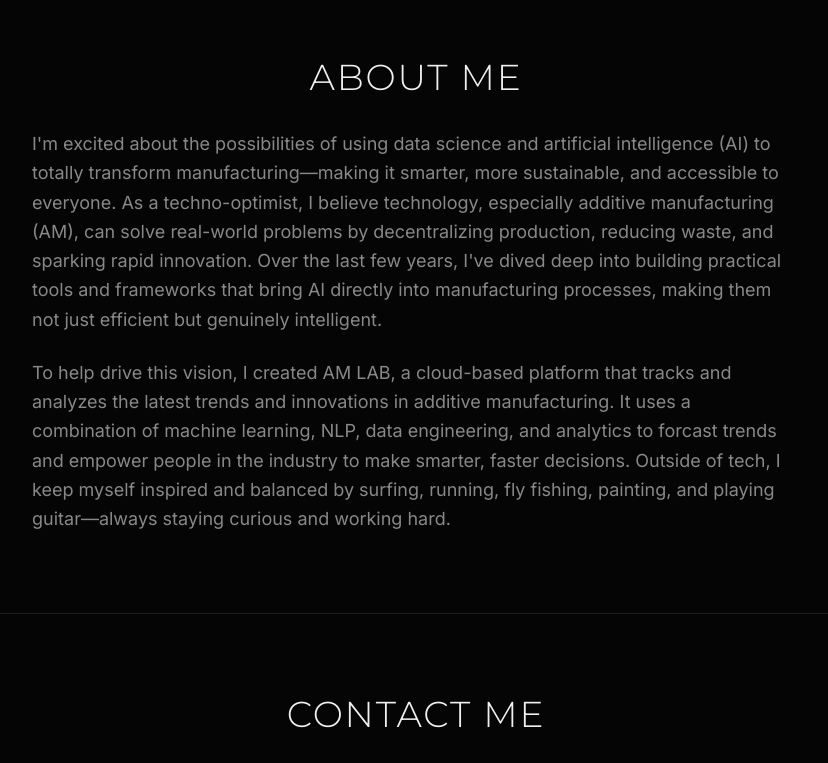
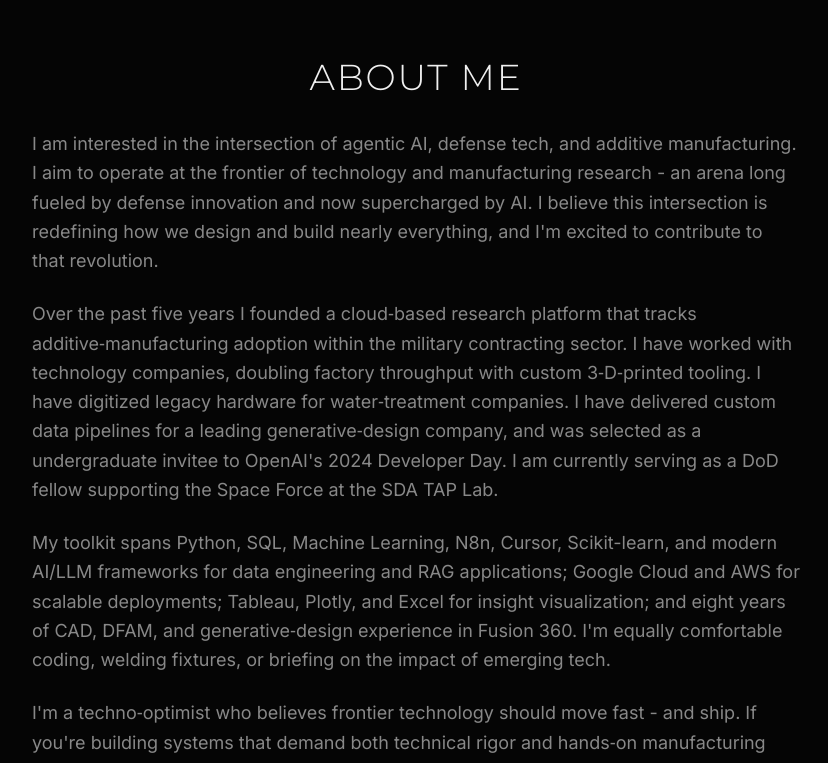
Before and after one commit to rugglesbohannon/rugglesbohannon.com, a Next.js app: page / in a window 1280 px wide. Shown: the part 440-1203 px from the top of the page, without its empty margins (224-1052 px from the left). Built offline with nearby package versions, Linux system fonts and the light colour scheme.

Commit message:
Update bio section with new content focusing on AI, defense tech, and additive manufacturing

```diff
--- a/src/app/page.tsx
+++ b/src/app/page.tsx
@@ -145,10 +145,16 @@ export default function Home() {
           <h2 className="font-display text-3xl md:text-4xl font-light tracking-medium uppercase mb-8 text-center text-foreground">About Me</h2>
           <div className="max-w-3xl mx-auto">
             <p className="text-lg leading-relaxed mb-6 text-muted">
-              I'm excited about the possibilities of using data science and artificial intelligence (AI) to totally transform manufacturing—making it smarter, more sustainable, and accessible to everyone. As a techno-optimist, I believe technology, especially additive manufacturing (AM), can solve real-world problems by decentralizing production, reducing waste, and sparking rapid innovation. Over the last few years, I've dived deep into building practical tools and frameworks that bring AI directly into manufacturing processes, making them not just efficient but genuinely intelligent.
+              I am interested in the intersection of agentic AI, defense tech, and additive manufacturing. I aim to operate at the frontier of technology and manufacturing research - an arena long fueled by defense innovation and now supercharged by AI. I believe this intersection is redefining how we design and build nearly everything, and I'm excited to contribute to that revolution.
+            </p>
+            <p className="text-lg leading-relaxed mb-6 text-muted">
+              Over the past five years I founded a cloud‑based research platform that tracks additive‑manufacturing adoption within the military contracting sector. I have worked with technology companies, doubling factory throughput with custom 3‑D‑printed tooling. I have digitized legacy hardware for water‑treatment companies. I have delivered custom data pipelines for a leading generative‑design company, and was selected as a undergraduate invitee to OpenAI's 2024 Developer Day. I am currently serving as a DoD fellow supporting the Space Force at the SDA TAP Lab.
+            </p>
+            <p className="text-lg leading-relaxed mb-6 text-muted">
+              My toolkit spans Python, SQL, Machine Learning, N8n, Cursor, Scikit-learn, and modern AI/LLM frameworks for data engineering and RAG applications; Google Cloud and AWS for scalable deployments; Tableau, Plotly, and Excel for insight visualization; and eight years of CAD, DFAM, and generative‑design experience in Fusion 360. I'm equally comfortable coding, welding fixtures, or briefing on the impact of emerging tech.
             </p>
             <p className="text-lg leading-relaxed text-muted">
-              To help drive this vision, I created AM LAB, a cloud-based platform that tracks and analyzes the latest trends and innovations in additive manufacturing. It uses a combination of machine learning, NLP, data engineering, and analytics to forcast trends and empower people in the industry to make smarter, faster decisions. Outside of tech, I keep myself inspired and balanced by surfing, running, fly fishing, painting, and playing guitar—always staying curious and working hard.
+              I'm a techno‑optimist who believes frontier technology should move fast - and ship. If you're building systems that demand both technical rigor and hands‑on manufacturing savvy, let's talk about how we can push the edge together.
             </p>
           </div>
         </div>
```
